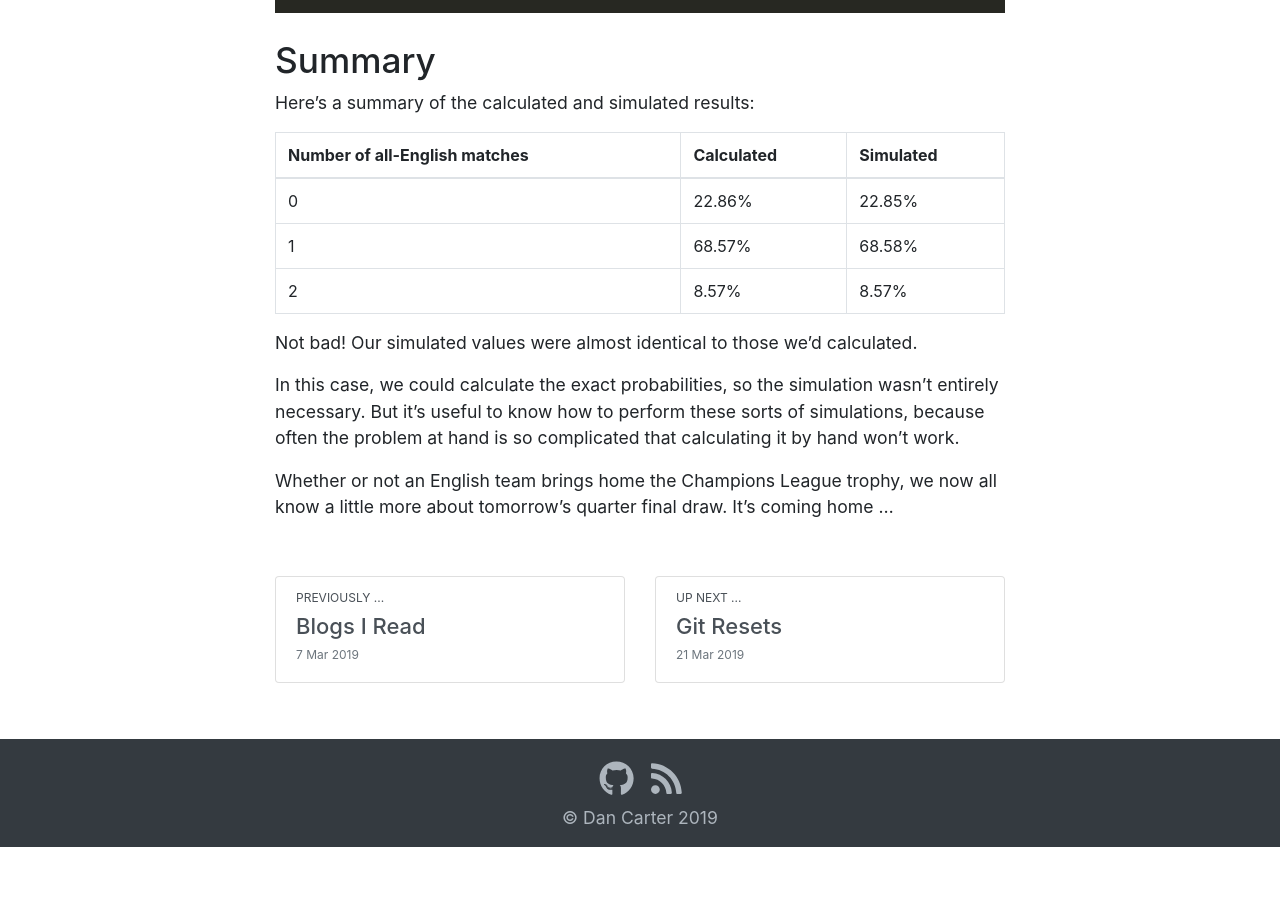
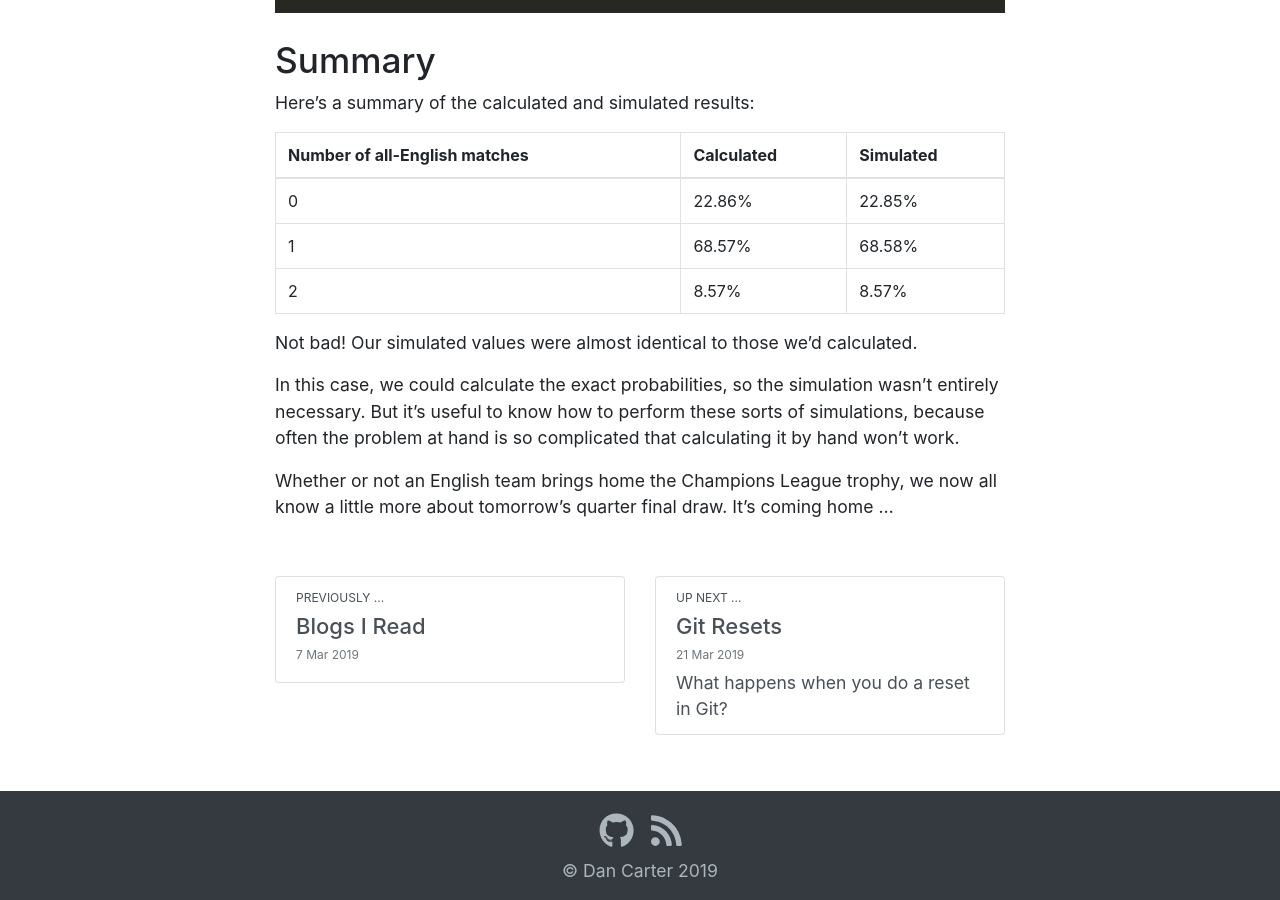
Before and after one commit to djcarter85/codingblog, a Jekyll site: the page built from _posts/2019-03-14-champions-league-draw.md, in a window 1280 px wide and 900 px high, scrolled down 3903 px. Built offline with Jekyll 4.4.1, drawn with Linux system fonts in a browser that asks for light colours; nearby versions of some CDN libraries; formulas are drawn with MathJax 3; before the commit the page ends 4750 px from its top, so only the background shows below that.

Commit message:
Add summary to Git resets post

```diff
--- a/_posts/2019-03-21-git-resets.md
+++ b/_posts/2019-03-21-git-resets.md
@@ -1,5 +1,6 @@
 ---
 title: Git Resets
+summary: What happens when you do a reset in Git?
 ---
 
 I had a conversation with a colleague today about the `git reset` command.
```
